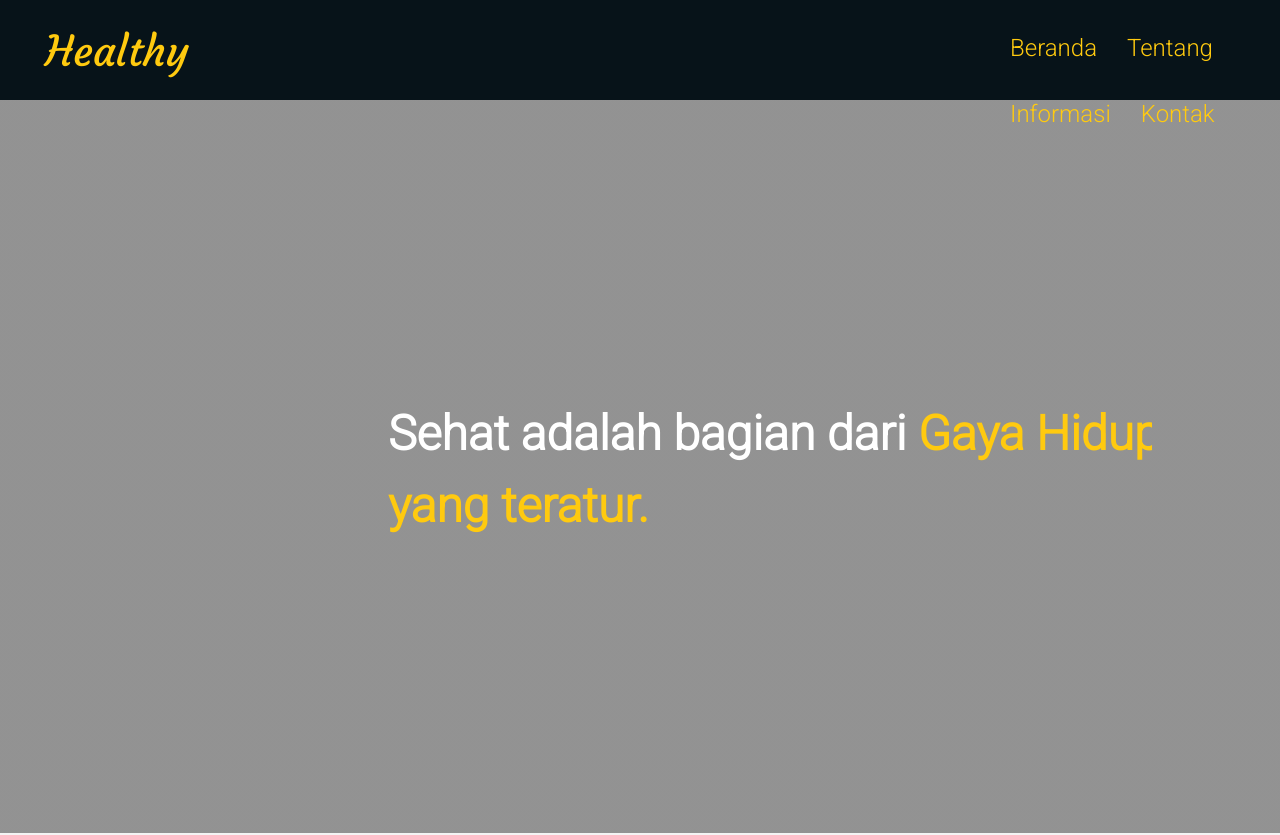
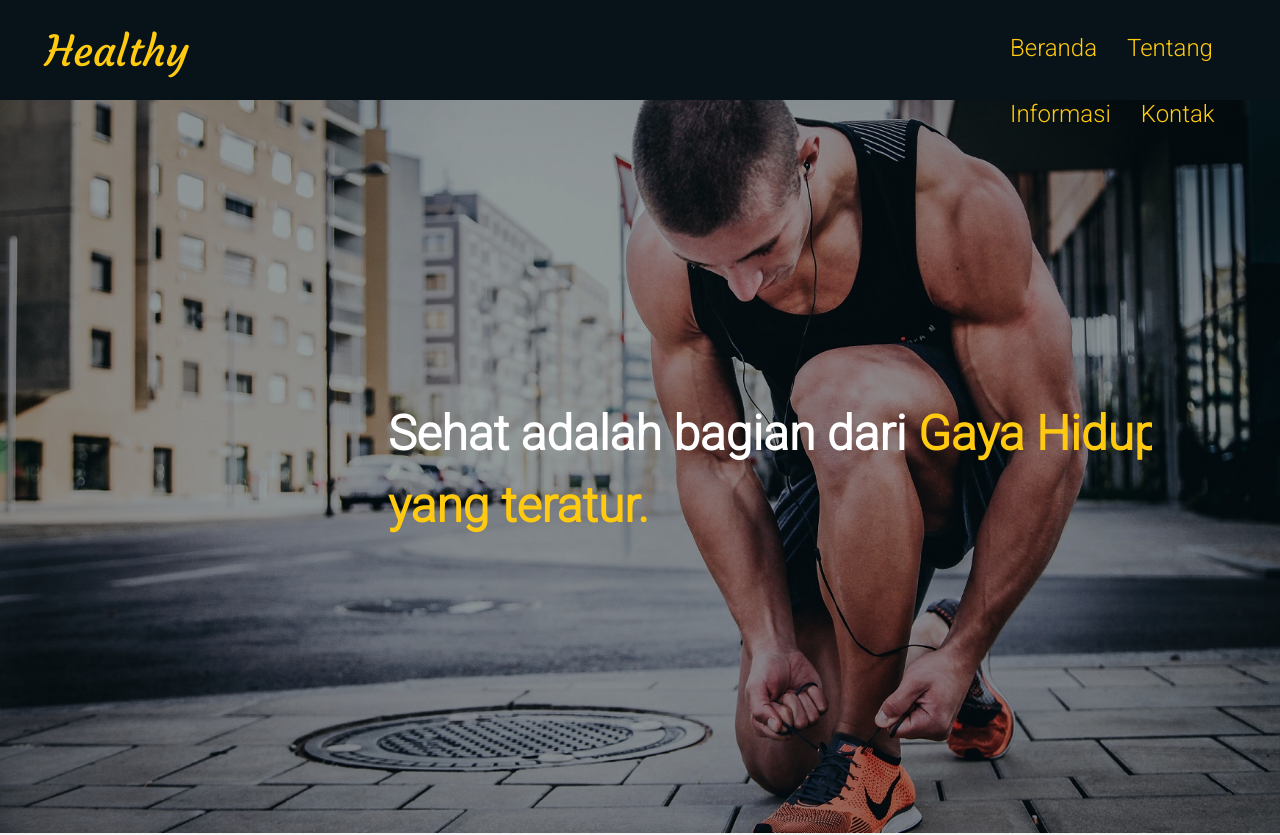
Before and after one commit to DTS20/I8_DTS20, a plain HTML site: page index.html in a window 1280 px wide. Shown: the top 835 px of the page. Drawn offline with Linux system fonts and the light colour scheme.

Commit message:
Update style.css

```diff
--- a/css/style.css
+++ b/css/style.css
@@ -42,7 +42,7 @@ header .header-list li a {
 
 .top-wrapper {
   padding: 180px 0 100px 0;
-  background-image:linear-gradient(0deg, rgba(0, 0, 0, 0.4), rgba(0, 0, 0, 0.4)), url("../i8/assets/gambar1.jpg");
+  background-image:linear-gradient(0deg, rgba(0, 0, 0, 0.4), rgba(0, 0, 0, 0.4)), url("../assets/gambar1.jpg");
   background-size: cover;
   color: white;
 }
```
